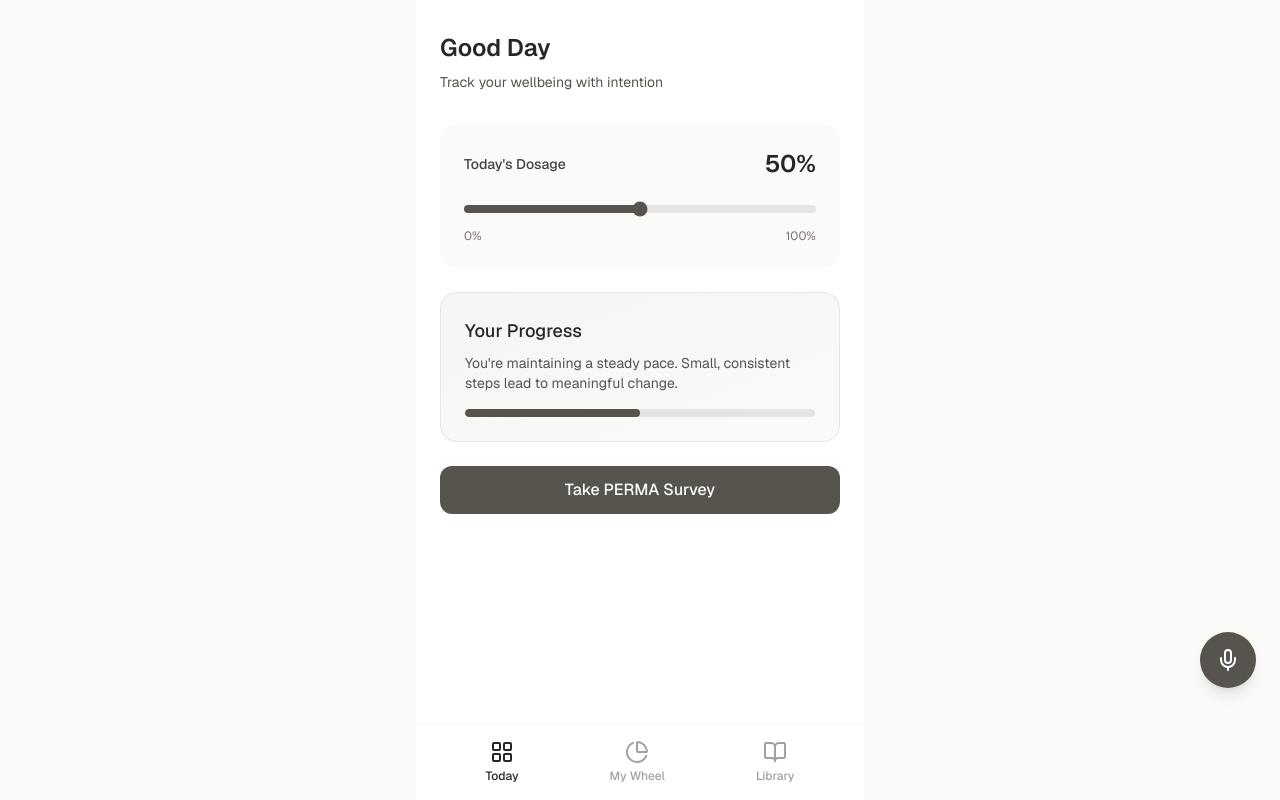
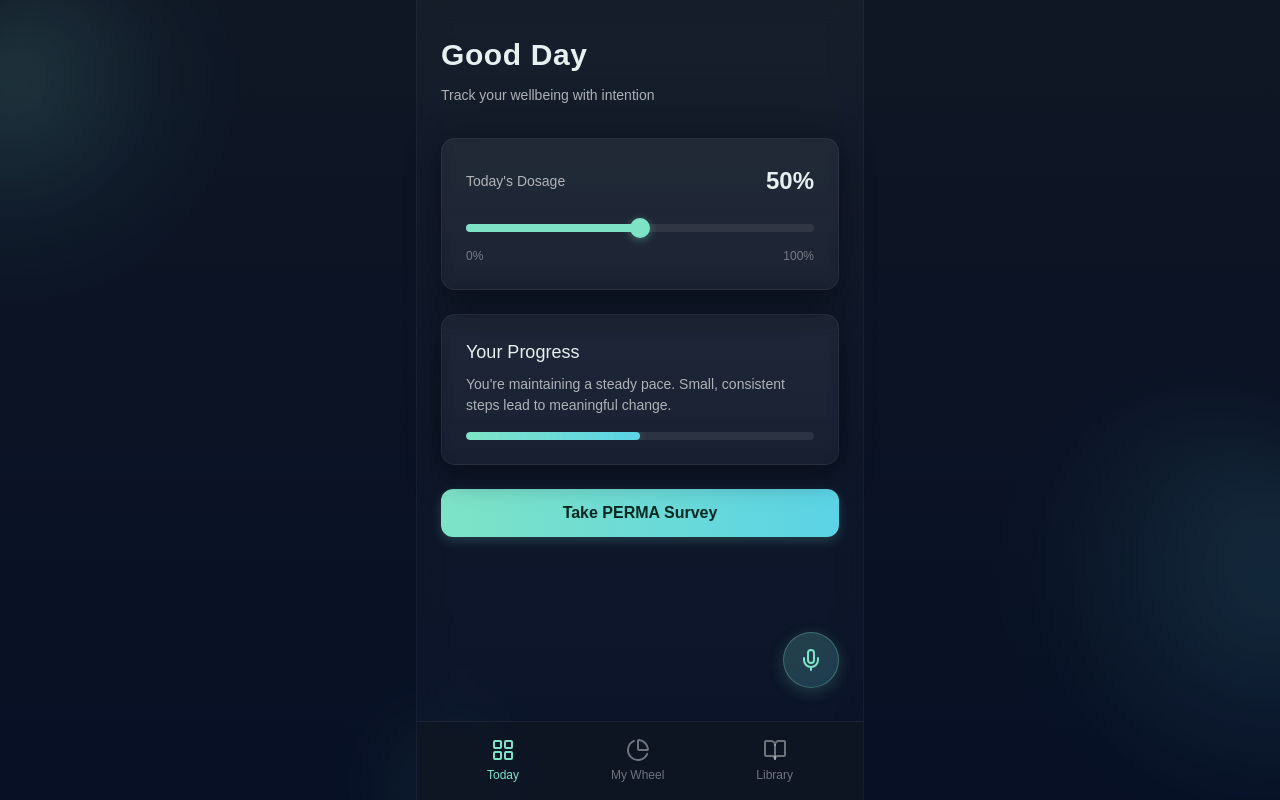
Before and after one commit to s-brob/go-lucky, a Next.js app: page / in a window 1280 px wide. Built offline with nearby package versions, Linux system fonts and the light colour scheme.

Commit message:
Update home page to match survey dark theme aesthetic
Co-authored-by: s-brob <246553526+s-brob@users.noreply.github.com>

```diff
--- a/app/page.tsx
+++ b/app/page.tsx
@@ -3,6 +3,7 @@
 import React, { useState } from "react";
 import { LayoutGrid, PieChart, BookOpen, Mic } from "lucide-react";
 import { useRouter } from "next/navigation";
+import "./styles.css";
 
 type TabType = 'today' | 'wheel' | 'library';
 
@@ -13,30 +14,36 @@ export default function Home() {
   const [isRecording, setIsRecording] = useState(false);
 
   return (
-    <div className="flex min-h-screen items-center justify-center bg-stone-50 font-sans">
-      <div className="relative w-full max-w-md min-h-screen bg-white">
+    <div className="home-root">
+      <div className="spatial-scene" aria-hidden>
+        <div className="orb orb--a" />
+        <div className="orb orb--b" />
+        <div className="orb orb--c" />
+      </div>
+
+      <div className="home-container">
         {/* Main Content Area with bottom padding */}
-        <main className="pb-24 px-6 pt-8">
+        <main className="home-main">
           {/* Conditional Rendering Based on Active Tab */}
           {activeTab === 'today' && (
             <>
               {/* Hero Card */}
-              <div className="mb-8">
-                <h1 className="text-2xl font-semibold text-stone-800 mb-2">
+              <div className="home-hero">
+                <h1 className="home-title">
                   Good Day
                 </h1>
-                <p className="text-stone-600 text-sm">
+                <p className="home-subtitle">
                   Track your wellbeing with intention
                 </p>
               </div>
 
               {/* Dosage Slider Card */}
-              <div className="bg-stone-50 rounded-2xl p-6 mb-6">
-                <div className="flex items-center justify-between mb-4">
-                  <label htmlFor="dosage" className="text-sm font-medium text-stone-700">
+              <div className="home-card">
+                <div className="dosage-header">
+                  <label htmlFor="dosage" className="dosage-label">
                     Today&apos;s Dosage
                   </label>
-                  <span className="text-2xl font-semibold text-stone-800">
+                  <span className="dosage-value">
                     {dosage}%
                   </span>
                 </div>
@@ -47,38 +54,38 @@ export default function Home() {
                   max="100"
                   value={dosage}
                   onChange={(e) => setDosage(Number(e.target.value))}
-                  className="w-full h-2 bg-stone-200 rounded-full appearance-none cursor-pointer accent-stone-600"
+                  className="dosage-slider"
                   style={{
-                    background: `linear-gradient(to right, #57534e 0%, #57534e ${dosage}%, #e7e5e4 ${dosage}%, #e7e5e4 100%)`
+                    background: `linear-gradient(to right, var(--accent) 0%, var(--accent) ${dosage}%, rgba(255,255,255,0.08) ${dosage}%, rgba(255,255,255,0.08) 100%)`
                   }}
                 />
-                <div className="flex justify-between mt-2 text-xs text-stone-500">
+                <div className="dosage-range">
                   <span>0%</span>
                   <span>100%</span>
                 </div>
               </div>
 
               {/* Hero Insight Card */}
-              <div className="bg-gradient-to-br from-stone-100 to-stone-50 rounded-2xl p-6 border border-stone-200">
-                <h2 className="text-lg font-medium text-stone-800 mb-2">
+              <div className="home-card progress-card">
+                <h2 className="card-title">
                   Your Progress
                 </h2>
-                <p className="text-stone-600 text-sm mb-4">
+                <p className="card-text">
                   You&apos;re maintaining a steady pace. Small, consistent steps lead to meaningful change.
                 </p>
-                <div className="h-2 bg-stone-200 rounded-full overflow-hidden">
+                <div className="progress-bar-container">
                   <div
-                    className="h-full bg-stone-600 rounded-full transition-all duration-300"
+                    className="progress-bar-fill"
                     style={{ width: `${dosage}%` }}
                   />
                 </div>
               </div>
 
               {/* Survey CTA */}
-              <div className="mt-6">
+              <div className="cta-container">
                 <button
                   onClick={() => router.push('/survey')}
-                  className="w-full bg-stone-600 hover:bg-stone-700 text-white font-medium py-3 px-4 rounded-xl transition-colors duration-200"
+                  className="primary"
                 >
                   Take PERMA Survey
                 </button>
@@ -87,16 +94,16 @@ export default function Home() {
           )}
 
           {activeTab === 'wheel' && (
-            <div className="flex items-center justify-center min-h-[60vh]">
-              <p className="text-stone-600 text-center text-lg">
+            <div className="tab-placeholder">
+              <p>
                 Your Wellbeing Wheel is generating...
               </p>
             </div>
           )}
 
           {activeTab === 'library' && (
-            <div className="flex items-center justify-center min-h-[60vh]">
-              <p className="text-stone-600 text-center text-lg">
+            <div className="tab-placeholder">
+              <p>
                 Your Saved Resources.
               </p>
             </div>
@@ -106,52 +113,46 @@ export default function Home() {
         {/* Voice Overlay - Floating Action Button */}
         <button
           onClick={() => setIsRecording(!isRecording)}
-          className="fixed bottom-28 right-6 w-14 h-14 bg-stone-600 hover:bg-stone-700 text-white rounded-full shadow-lg flex items-center justify-center transition-all duration-200 z-10"
+          className="voice-button"
           aria-label="Voice input"
         >
-          <Mic className={`w-6 h-6 ${isRecording ? 'animate-pulse' : ''}`} />
+          <Mic className={`voice-icon ${isRecording ? 'recording' : ''}`} />
         </button>
 
         {/* Bottom Navigation Bar */}
-        <nav className="fixed bottom-0 left-1/2 -translate-x-1/2 w-full max-w-md bg-white/90 backdrop-blur border-t border-stone-100">
-          <div className="flex items-center justify-around px-6 py-4">
+        <nav className="home-nav">
+          <div className="nav-container">
             {/* Today Tab */}
             <button
               onClick={() => setActiveTab('today')}
-              className={`flex flex-col items-center gap-1 transition-colors ${
-                activeTab === 'today' ? 'text-stone-800' : 'text-stone-400'
-              }`}
+              className={`nav-button ${activeTab === 'today' ? 'active' : ''}`}
               aria-label="Today"
               aria-current={activeTab === 'today' ? 'page' : undefined}
             >
-              <LayoutGrid className="w-6 h-6" />
-              <span className="text-xs font-medium">Today</span>
+              <LayoutGrid className="nav-icon" />
+              <span className="nav-label">Today</span>
             </button>
 
             {/* My Wheel Tab */}
             <button
               onClick={() => setActiveTab('wheel')}
-              className={`flex flex-col items-center gap-1 transition-colors ${
-                activeTab === 'wheel' ? 'text-stone-800' : 'text-stone-400'
-              }`}
+              className={`nav-button ${activeTab === 'wheel' ? 'active' : ''}`}
               aria-label="My Wheel"
               aria-current={activeTab === 'wheel' ? 'page' : undefined}
             >
-              <PieChart className="w-6 h-6" />
-              <span className="text-xs font-medium">My Wheel</span>
+              <PieChart className="nav-icon" />
+              <span className="nav-label">My Wheel</span>
             </button>
 
             {/* Library Tab */}
             <button
               onClick={() => setActiveTab('library')}
-              className={`flex flex-col items-center gap-1 transition-colors ${
-                activeTab === 'library' ? 'text-stone-800' : 'text-stone-400'
-              }`}
+              className={`nav-button ${activeTab === 'library' ? 'active' : ''}`}
               aria-label="Library"
               aria-current={activeTab === 'library' ? 'page' : undefined}
             >
-              <BookOpen className="w-6 h-6" />
-              <span className="text-xs font-medium">Library</span>
+              <BookOpen className="nav-icon" />
+              <span className="nav-label">Library</span>
             </button>
           </div>
         </nav>
--- /dev/null
+++ b/app/styles.css
@@ -0,0 +1,406 @@
+/* Home page styles matching survey aesthetic */
+:root {
+  --bg-1: linear-gradient(180deg, #0f1724 0%, #071025 100%);
+  --glass: rgba(255, 255, 255, 0.06);
+  --accent: #7ee3c6;
+  --muted: rgba(255, 255, 255, 0.65);
+  --card-shadow: 0 8px 32px rgba(4, 6, 12, 0.6);
+  --radius: 14px;
+}
+
+.home-root {
+  min-height: 100vh;
+  display: flex;
+  align-items: center;
+  justify-content: center;
+  position: relative;
+  overflow: hidden;
+  background: var(--bg-1);
+  color: #e6f0ef;
+}
+
+.home-container {
+  position: relative;
+  width: 100%;
+  max-width: 28rem;
+  min-height: 100vh;
+  display: flex;
+  flex-direction: column;
+  background: linear-gradient(180deg, rgba(255, 255, 255, 0.03), rgba(255, 255, 255, 0.015));
+  backdrop-filter: blur(14px) saturate(1.05);
+  border-left: 1px solid rgba(255, 255, 255, 0.035);
+  border-right: 1px solid rgba(255, 255, 255, 0.035);
+}
+
+.home-main {
+  flex: 1;
+  padding: 2rem 1.5rem 6rem;
+}
+
+/* Hero section */
+.home-hero {
+  margin-bottom: 2rem;
+}
+
+.home-title {
+  margin: 0;
+  font-size: 1.875rem;
+  font-weight: 600;
+  letter-spacing: 0.02em;
+  color: #e6f0ef;
+  margin-bottom: 0.5rem;
+}
+
+.home-subtitle {
+  margin: 0;
+  color: var(--muted);
+  font-size: 0.875rem;
+}
+
+/* Card styling */
+.home-card {
+  background: linear-gradient(180deg, rgba(255, 255, 255, 0.04), rgba(255, 255, 255, 0.02));
+  backdrop-filter: blur(6px);
+  border-radius: var(--radius);
+  padding: 1.5rem;
+  margin-bottom: 1.5rem;
+  border: 1px solid rgba(255, 255, 255, 0.06);
+  box-shadow: var(--card-shadow);
+}
+
+/* Dosage slider */
+.dosage-header {
+  display: flex;
+  align-items: center;
+  justify-content: space-between;
+  margin-bottom: 1rem;
+}
+
+.dosage-label {
+  font-size: 0.875rem;
+  font-weight: 500;
+  color: var(--muted);
+}
+
+.dosage-value {
+  font-size: 1.5rem;
+  font-weight: 600;
+  color: #e6f0ef;
+}
+
+.dosage-slider {
+  width: 100%;
+  height: 0.5rem;
+  border-radius: 999px;
+  appearance: none;
+  cursor: pointer;
+  outline: none;
+  transition: background 0.2s;
+}
+
+.dosage-slider::-webkit-slider-thumb {
+  appearance: none;
+  width: 1.25rem;
+  height: 1.25rem;
+  border-radius: 50%;
+  background: var(--accent);
+  cursor: pointer;
+  box-shadow: 0 2px 8px rgba(126, 227, 198, 0.4);
+}
+
+.dosage-slider::-moz-range-thumb {
+  width: 1.25rem;
+  height: 1.25rem;
+  border-radius: 50%;
+  background: var(--accent);
+  cursor: pointer;
+  border: none;
+  box-shadow: 0 2px 8px rgba(126, 227, 198, 0.4);
+}
+
+.dosage-range {
+  display: flex;
+  justify-content: space-between;
+  margin-top: 0.5rem;
+  font-size: 0.75rem;
+  color: rgba(255, 255, 255, 0.4);
+}
+
+/* Progress card */
+.progress-card {
+  margin-bottom: 1.5rem;
+}
+
+.card-title {
+  margin: 0 0 0.5rem 0;
+  font-size: 1.125rem;
+  font-weight: 500;
+  color: #e6f0ef;
+}
+
+.card-text {
+  margin: 0 0 1rem 0;
+  font-size: 0.875rem;
+  color: var(--muted);
+  line-height: 1.5;
+}
+
+.progress-bar-container {
+  height: 0.5rem;
+  background: rgba(255, 255, 255, 0.08);
+  border-radius: 999px;
+  overflow: hidden;
+}
+
+.progress-bar-fill {
+  height: 100%;
+  background: linear-gradient(90deg, var(--accent), #5bd3e6);
+  border-radius: 999px;
+  transition: width 0.3s ease;
+  box-shadow: 0 0 12px rgba(126, 227, 198, 0.3);
+}
+
+/* CTA button */
+.cta-container {
+  margin-top: 1.5rem;
+}
+
+.primary {
+  width: 100%;
+  background: linear-gradient(90deg, var(--accent), #5bd3e6);
+  border: none;
+  padding: 0.75rem 1rem;
+  border-radius: 0.75rem;
+  color: #032922;
+  font-weight: 600;
+  cursor: pointer;
+  transition: transform 0.2s, box-shadow 0.2s;
+  box-shadow: 0 4px 12px rgba(126, 227, 198, 0.2);
+}
+
+.primary:hover {
+  transform: translateY(-2px);
+  box-shadow: 0 6px 20px rgba(126, 227, 198, 0.3);
+}
+
+/* Tab placeholder */
+.tab-placeholder {
+  display: flex;
+  align-items: center;
+  justify-content: center;
+  min-height: 60vh;
+  text-align: center;
+}
+
+.tab-placeholder p {
+  color: var(--muted);
+  font-size: 1.125rem;
+}
+
+/* Voice button */
+.voice-button {
+  position: fixed;
+  bottom: 7rem;
+  right: 1.5rem;
+  width: 3.5rem;
+  height: 3.5rem;
+  background: linear-gradient(135deg, rgba(126, 227, 198, 0.2), rgba(91, 211, 230, 0.2));
+  backdrop-filter: blur(10px);
+  border: 1px solid rgba(126, 227, 198, 0.3);
+  border-radius: 50%;
+  display: flex;
+  align-items: center;
+  justify-content: center;
+  cursor: pointer;
+  transition: all 0.2s;
+  box-shadow: 0 4px 16px rgba(126, 227, 198, 0.2);
+  z-index: 10;
+}
+
+.voice-button:hover {
+  background: linear-gradient(135deg, rgba(126, 227, 198, 0.3), rgba(91, 211, 230, 0.3));
+  transform: scale(1.05);
+  box-shadow: 0 6px 24px rgba(126, 227, 198, 0.3);
+}
+
+.voice-icon {
+  width: 1.5rem;
+  height: 1.5rem;
+  color: var(--accent);
+}
+
+.voice-icon.recording {
+  animation: pulse 1.5s ease-in-out infinite;
+}
+
+@keyframes pulse {
+  0%, 100% {
+    opacity: 1;
+  }
+  50% {
+    opacity: 0.5;
+  }
+}
+
+/* Bottom navigation */
+.home-nav {
+  position: fixed;
+  bottom: 0;
+  left: 50%;
+  transform: translateX(-50%);
+  width: 100%;
+  max-width: 28rem;
+  background: rgba(15, 23, 36, 0.9);
+  backdrop-filter: blur(14px);
+  border-top: 1px solid rgba(255, 255, 255, 0.06);
+}
+
+.nav-container {
+  display: flex;
+  align-items: center;
+  justify-content: space-around;
+  padding: 1rem 1.5rem;
+}
+
+.nav-button {
+  display: flex;
+  flex-direction: column;
+  align-items: center;
+  gap: 0.25rem;
+  background: none;
+  border: none;
+  cursor: pointer;
+  transition: color 0.2s;
+  color: rgba(255, 255, 255, 0.4);
+}
+
+.nav-button.active {
+  color: var(--accent);
+}
+
+.nav-button:hover {
+  color: rgba(255, 255, 255, 0.7);
+}
+
+.nav-button.active:hover {
+  color: var(--accent);
+}
+
+.nav-icon {
+  width: 1.5rem;
+  height: 1.5rem;
+}
+
+.nav-label {
+  font-size: 0.75rem;
+  font-weight: 500;
+}
+
+/* Spatial scene orbs - reused from survey */
+.spatial-scene {
+  position: absolute;
+  inset: 0;
+  pointer-events: none;
+  mix-blend-mode: screen;
+}
+
+.orb {
+  position: absolute;
+  border-radius: 999px;
+  filter: blur(36px);
+  opacity: 0.6;
+  transform: translateZ(0);
+}
+
+.orb--a {
+  width: 360px;
+  height: 360px;
+  left: -8%;
+  top: -6%;
+  background: radial-gradient(
+    circle at 30% 30%,
+    rgba(126, 227, 198, 0.28),
+    rgba(91, 211, 230, 0.06) 40%,
+    transparent 60%
+  );
+  animation: floatA 12s ease-in-out infinite;
+}
+
+.orb--b {
+  width: 520px;
+  height: 520px;
+  right: -12%;
+  bottom: -18%;
+  background: radial-gradient(
+    circle at 70% 30%,
+    rgba(91, 211, 230, 0.22),
+    rgba(46, 98, 112, 0.02) 45%,
+    transparent 65%
+  );
+  animation: floatB 20s ease-in-out infinite;
+}
+
+.orb--c {
+  width: 220px;
+  height: 220px;
+  left: 28%;
+  bottom: -8%;
+  background: radial-gradient(
+    circle at 40% 60%,
+    rgba(126, 227, 198, 0.14),
+    transparent 50%
+  );
+  animation: floatC 14s ease-in-out infinite;
+}
+
+@keyframes floatA {
+  0% {
+    transform: translateY(0) translateX(0);
+  }
+  50% {
+    transform: translateY(18px) translateX(6px);
+  }
+  100% {
+    transform: translateY(0) translateX(0);
+  }
+}
+
+@keyframes floatB {
+  0% {
+    transform: translateY(0) translateX(0);
+  }
+  50% {
+    transform: translateY(-22px) translateX(-10px);
+  }
+  100% {
+    transform: translateY(0) translateX(0);
+  }
+}
+
+@keyframes floatC {
+  0% {
+    transform: translateY(0);
+  }
+  50% {
+    transform: translateY(12px);
+  }
+  100% {
+    transform: translateY(0);
+  }
+}
+
+/* Mobile responsiveness */
+@media (max-width: 520px) {
+  .home-main {
+    padding: 1.5rem 1rem 6rem;
+  }
+
+  .home-card {
+    padding: 1.25rem;
+  }
+
+  .voice-button {
+    right: 1rem;
+    bottom: 6.5rem;
+  }
+}
```
